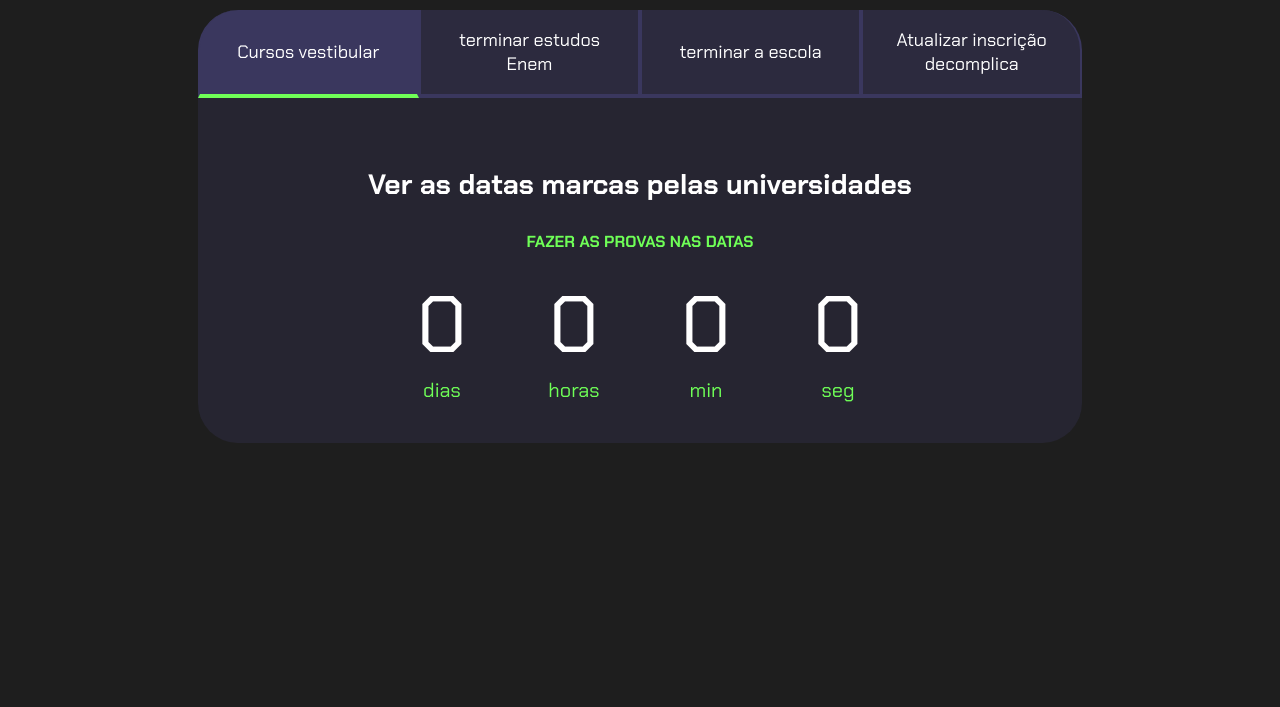
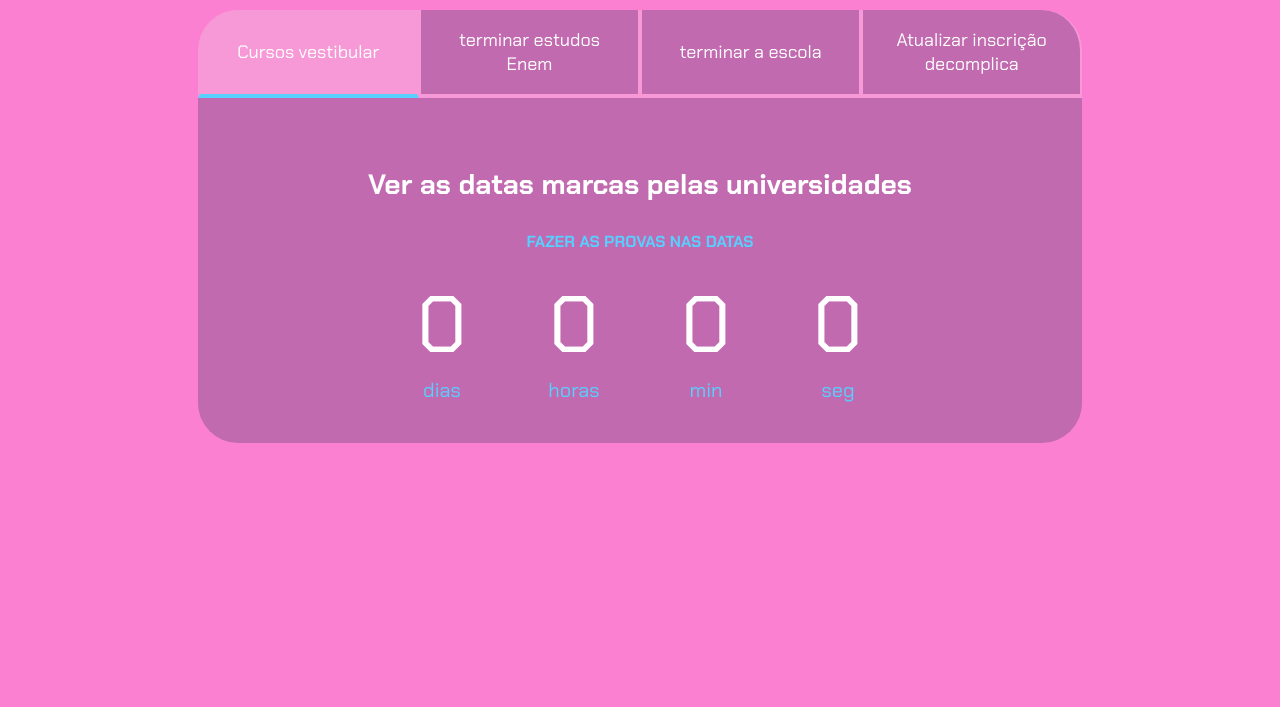
Before and after one commit to tainaravogt/projeto-de-vida03, a plain HTML site: page index.html in a window 1280 px wide. Shown: the part 93-800 px from the top of the page. Drawn offline with Linux system fonts and the light colour scheme.

Commit message:
Update style.css

```diff
--- a/style.css
+++ b/style.css
@@ -1,11 +1,11 @@
 @import url('https://fonts.googleapis.com/css2?family=Chakra+Petch:wght@400;700&display=swap');
 
 :root {
-    --cor-de-fundo: #1E1E1E;
-    --verde: #6FFF57;
+    --cor-de-fundo: #fc80d2;
+    --verde: #57cfff;
     --branco: #FFFFFF;
-    --botao-ativo: #3A375E;
-    --botao-inativo: rgba(58, 55, 94, 0.5);
+    --botao-ativo: #f799d7;
+    --botao-inativo: rgba(58, 55, 94, 0.3);
     --texto-fundo: rgba(58, 55, 94, 0.3);
 }
 
```
